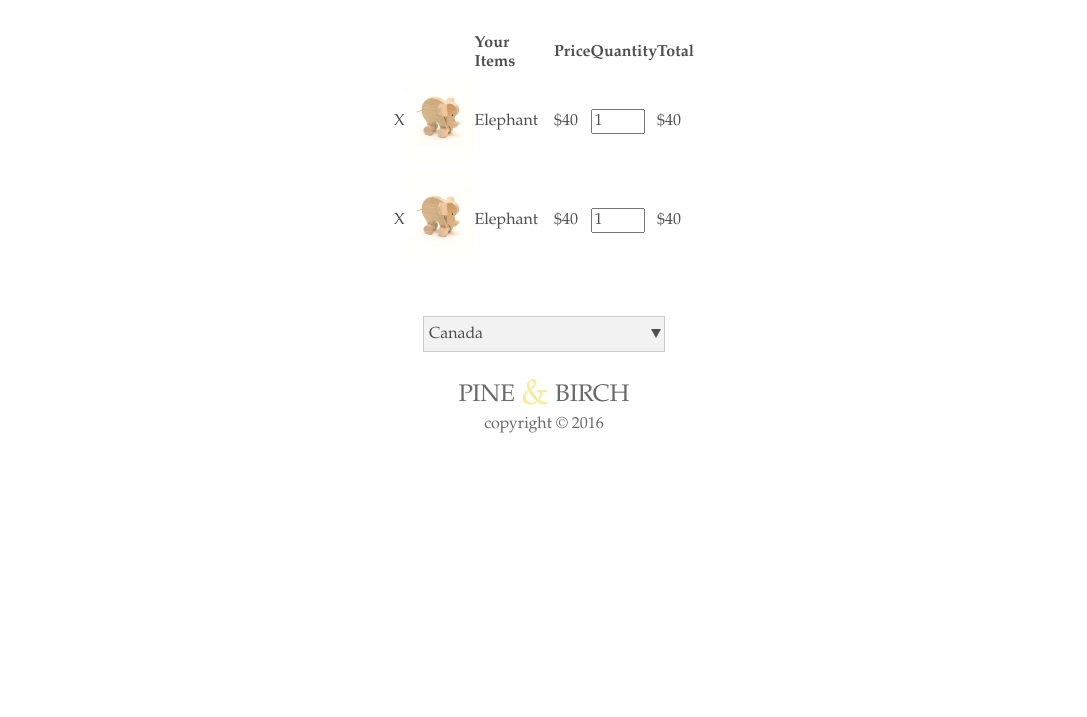
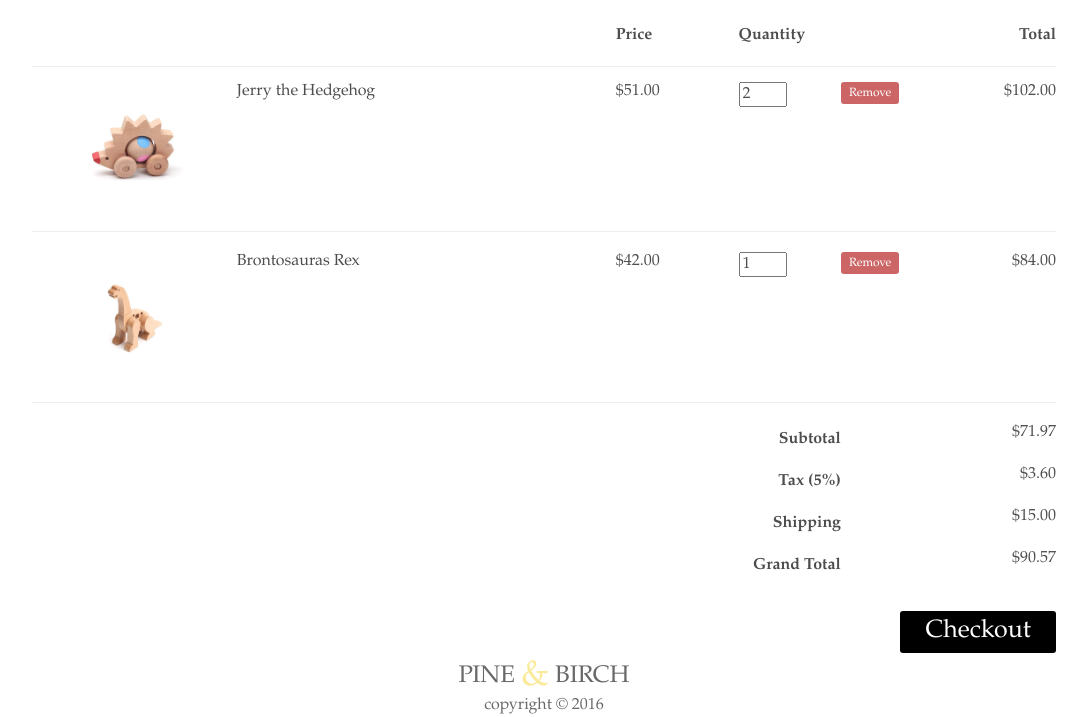
Before and after one commit to ShaeS/Pine-Birch, a PHP site: page /html/cart.html in a window 1280 px wide. Shown: the part 167-884 px from the top of the page, without its empty margins (96-1183 px from the left). Before the commit the page ends 600 px from the top, so only its background shows below. Run offline with PHP 8.4, Linux system fonts and the light colour scheme; some libraries are stand-ins or nearby versions.

Commit message:
Merge remote-tracking branch 'origin/master'
# Conflicts:
#	css/style.css

```diff
--- a/css/style.css
+++ b/css/style.css
@@ -394,28 +394,293 @@ font-weight:bold;
 MY CART PAGE
 ********************************************/
 
-#carttable {
-  margin:0 auto;
-  padding:2%;
-  border-collapse:separate;
+#cartsection {
+ width:80%;
+ margin-top:5%;
 }
 
-#cartimg {
-    width:70px;
-    display: inline-block;
+.product-image {
+  float: left;
+  width: 20%;
 }
 
-table th {
-     padding:0 60% 0 0;
+.product-details {
+  float: left;
+  width: 37%;
 }
 
+.product-price {
+  float: left;
+  width: 12%;
+}
+
+.product-quantity {
+  float: left;
+  width: 10%;
+}
+
+.product-removal {
+  float: left;
+  width: 9%;
+}
+
+.product-line-price {
+  float: left;
+  width: 12%;
+  text-align: right;
+}
+
+.group:before, .shopping-cart:before, .column-labels:before, .product:before, .totals-item:before,
+.group:after,
+.shopping-cart:after,
+.column-labels:after,
+.product:after,
+.totals-item:after {
+  content: '';
+  display: table;
+}
+
+.group:after, .shopping-cart:after, .column-labels:after, .product:after, .totals-item:after {
+  clear: both;
+}
+
+.group, .shopping-cart, .column-labels, .product, .totals-item {
+  zoom: 1;
+}
+
+.product .product-price:before, .product .product-line-price:before, .totals-value:before {
+  content: '$';
+}
+
+
+.shopping-cart {
+  margin-top: -45px;
+}
+
+/* Column headers */
+.column-labels label {
+  padding-bottom: 15px;
+  margin-bottom: 15px;
+  border-bottom: 1px solid #eee;
+}
+.column-labels .product-image, .column-labels .product-details, .column-labels .product-removal {
+  text-indent: -9999px;
+}
+
+/* Product entries */
+.product {
+  margin-bottom: 20px;
+  padding-bottom: 10px;
+  border-bottom: 1px solid #eee;
+}
+.product .product-image {
+  text-align: center;
+}
+.product .product-image img {
+  width: 100px;
+}
+.product .product-details .product-title {
+  margin-right: 20px;
+}
+.product .product-details .product-description {
+  margin: 5px 20px 5px 0;
+  line-height: 1.4em;
+}
+.product .product-quantity input {
+  width: 40px;
+}
+.product .remove-product {
+  border: 0;
+  padding: 4px 8px;
+  background-color: #c66;
+  color: #fff;
+  font-size: 12px;
+  border-radius: 3px;
+}
+.product .remove-product:hover {
+  background-color: #a44;
+}
+
+/* Totals section */
+.totals .totals-item {
+  float: right;
+  clear: both;
+  width: 100%;
+  margin-bottom: 10px;
+}
+.totals .totals-item label {
+  float: left;
+  clear: both;
+  width: 79%;
+  text-align: right;
+}
+.totals .totals-item .totals-value {
+  float: right;
+  width: 21%;
+  text-align: right;
+}
+
+.checkout {
+  float: right;
+  border: 0;
+  margin-top: 20px;
+  padding: 6px 25px;
+  background-color: black;
+  color: #fff;
+  font-size: 25px;
+  border-radius: 3px;
+}
+
+.checkout:hover {
+    background-color:#4d4d4d;
+    -webkit-transition: all 300ms ease 0s;
+    -moz-transition: all 200ms ease 0s;
+    -ms-transition: all 200ms ease 0s;
+    -o-transition: all 200ms ease 0s;
+    transition: all 200ms ease 0s;
+}
+
+/* Make adjustments for tablet */
+@media screen and (max-width: 650px) {
+  .shopping-cart {
+    margin: 0;
+    padding-top: 20px;
+    border-top: 1px solid #eee;
+  }
+
+  .column-labels {
+    display: none;
+  }
+
+  .product-image {
+    float: right;
+    width: auto;
+  }
+  .product-image img {
+    margin: 0 0 10px 10px;
+  }
+
+  .product-details {
+    float: none;
+    margin-bottom: 10px;
+    width: auto;
+  }
+
+  .product-price {
+    clear: both;
+    width: 70px;
+  }
+
+  .product-quantity {
+    width: 100px;
+  }
+  .product-quantity input {
+    margin-left: 20px;
+  }
+
+  .product-quantity:before {
+    content: 'x';
+  }
+
+  .product-removal {
+    width: auto;
+  }
+
+  .product-line-price {
+    float: right;
+    width: 70px;
+  }
+}
+/* Make more adjustments for phone */
+@media screen and (max-width: 350px) {
+  .product-removal {
+    float: right;
+  }
+
+  .product-line-price {
+    float: right;
+    clear: left;
+    width: auto;
+    margin-top: 10px;
+  }
+
+  .product .product-line-price:before {
+    content: 'Item Total: $';
+  }
+
+  .totals .totals-item label {
+    width: 60%;
+  }
+  .totals .totals-item .totals-value {
+    width: 40%;
+  }
+}
+
+
+
+<<<<<<< HEAD
+/********************************************
+ADMIN LOGIN
+********************************************/
+
+
+
+
+
+
+
+
+
+
+
+
+
+
+
+
+
+
+
+
+
+
+
+
+
+
+
+
+
+
+
+
+
+
+
+
+
+
+
+
+
+
+
+
+
+
+
+
+
+
+
+=======
+>>>>>>> origin/master
 /********************************************
 MEDIA QUERY 768px
 ********************************************/
 
 
 @media screen and (max-width:48rem) {
-
 
 
 
@@ -471,6 +736,9 @@ ABOUT PAGE
   margin:0 auto;
 }
 
+/********************************************
+MY CART PAGE
+********************************************/
 
 
 /********************************************
@@ -534,4 +802,9 @@ form {
 #submit {
     width:100.3%;
 }
+
+/********************************************
+MY CART PAGE
+********************************************/
+
 }
--- a/html/cart.html
+++ b/html/cart.html
@@ -23,45 +23,81 @@
     </header>
     <section id="cartsection">
 
-        <table id='carttable'>
-          <tr>
-            <th></th>
-            <th></th>
-            <th>Your Items</th>
-            <th>Price</th>
-            <th>Quantity</th>
-            <th>Total</th>
-          </tr>
+        <div class="shopping-cart">
 
-          <tr>
-            <td>X</td>
-            <td><img id='cartimg' src='../images/elephant.jpg'/></td>
-            <td>Elephant</td>
-            <td>$40</td>
-            <td><input type="number" name="quantity" value='1' min="1" max="10"></td>
-            <td>$40</td>
-          </tr>
+  <div class="column-labels">
+    <label class="product-image">Image</label>
+    <label class="product-details">Product</label>
+    <label class="product-price">Price</label>
+    <label class="product-quantity">Quantity</label>
+    <label class="product-removal">Remove</label>
+    <label class="product-line-price">Total</label>
+  </div>
 
-          <tr>
-            <td>X</td>
-            <td><img id='cartimg' src='../images/elephant.jpg'/></td>
-            <td>Elephant</td>
-            <td>$40</td>
-            <td><input type="number" name="quantity" value='1' min="1" max="10"></td>
-            <td>$40</td>
-          </tr>
-        </table>
+  <div class="product">
+    <div class="product-image">
+      <img src="../images/hedgehog.jpg">
+    </div>
+    <div class="product-details">
+      <div class="product-title">Jerry the Hedgehog</div>
 
+    </div>
+    <div class="product-price">51.00</div>
+    <div class="product-quantity">
+      <input type="number" value="2" min="1">
+    </div>
+    <div class="product-removal">
+      <button class="remove-product">
+        Remove
+      </button>
+    </div>
+    <div class="product-line-price">102.00</div>
+  </div>
 
-        <div class="styled-select">
-          <select>
-            <option value="Canada">Canada</option>
-            <option value="United States">United States</option>
-            <option value="France">France</option>
-            <option value="France">Brazil</option>
-            <option value="France">Russia</option>
-          </select>
-      </div>
+  <div class="product">
+    <div class="product-image">
+      <img src="../images/dino.jpg">
+    </div>
+    <div class="product-details">
+      <div class="product-title">Brontosauras Rex</div>
+    </div>
+    <div class="product-price">42.00</div>
+    <div class="product-quantity">
+      <input type="number" value="1" min="1">
+    </div>
+    <div class="product-removal">
+      <button class="remove-product">
+        Remove
+      </button>
+    </div>
+    <div class="product-line-price">84.00</div>
+  </div>
+
+  <div class="totals">
+    <div class="totals-item">
+      <label>Subtotal</label>
+      <div class="totals-value" id="cart-subtotal">71.97</div>
+    </div>
+    <div class="totals-item">
+      <label>Tax (5%)</label>
+      <div class="totals-value" id="cart-tax">3.60</div>
+    </div>
+    <div class="totals-item">
+      <label>Shipping</label>
+      <div class="totals-value" id="cart-shipping">15.00</div>
+    </div>
+    <div class="totals-item totals-item-total">
+      <label>Grand Total</label>
+      <div class="totals-value" id="cart-total">90.57</div>
+    </div>
+  </div>
+
+      <button class="checkout">Checkout</button>
+
+</div>
+    <script src='http://cdnjs.cloudflare.com/ajax/libs/jquery/2.1.3/jquery.min.js'></script>
+
+        <script src="../js/cart.js"></script>
 
     <div class="push"></div>
     </section>
--- /dev/null
+++ b/js/cart.js
@@ -0,0 +1,77 @@
+/* Set rates + misc */
+var taxRate = 0.05;
+var shippingRate = 15.00;
+var fadeTime = 300;
+
+
+/* Assign actions */
+$('.product-quantity input').change( function() {
+  updateQuantity(this);
+});
+
+$('.product-removal button').click( function() {
+  removeItem(this);
+});
+
+
+/* Recalculate cart */
+function recalculateCart()
+{
+  var subtotal = 0;
+
+  /* Sum up row totals */
+  $('.product').each(function () {
+    subtotal += parseFloat($(this).children('.product-line-price').text());
+  });
+
+  /* Calculate totals */
+  var tax = subtotal * taxRate;
+  var shipping = (subtotal > 0 ? shippingRate : 0);
+  var total = subtotal + tax + shipping;
+
+  /* Update totals display */
+  $('.totals-value').fadeOut(fadeTime, function() {
+    $('#cart-subtotal').html(subtotal.toFixed(2));
+    $('#cart-tax').html(tax.toFixed(2));
+    $('#cart-shipping').html(shipping.toFixed(2));
+    $('#cart-total').html(total.toFixed(2));
+    if(total == 0){
+      $('.checkout').fadeOut(fadeTime);
+    }else{
+      $('.checkout').fadeIn(fadeTime);
+    }
+    $('.totals-value').fadeIn(fadeTime);
+  });
+}
+
+
+/* Update quantity */
+function updateQuantity(quantityInput)
+{
+  /* Calculate line price */
+  var productRow = $(quantityInput).parent().parent();
+  var price = parseFloat(productRow.children('.product-price').text());
+  var quantity = $(quantityInput).val();
+  var linePrice = price * quantity;
+
+  /* Update line price display and recalc cart totals */
+  productRow.children('.product-line-price').each(function () {
+    $(this).fadeOut(fadeTime, function() {
+      $(this).text(linePrice.toFixed(2));
+      recalculateCart();
+      $(this).fadeIn(fadeTime);
+    });
+  });
+}
+
+
+/* Remove item from cart */
+function removeItem(removeButton)
+{
+  /* Remove row from DOM and recalc cart total */
+  var productRow = $(removeButton).parent().parent();
+  productRow.slideUp(fadeTime, function() {
+    productRow.remove();
+    recalculateCart();
+  });
+}
```
Also changed, not shown: html/login.html (added, +30 -0 lines), README.md (deleted).
